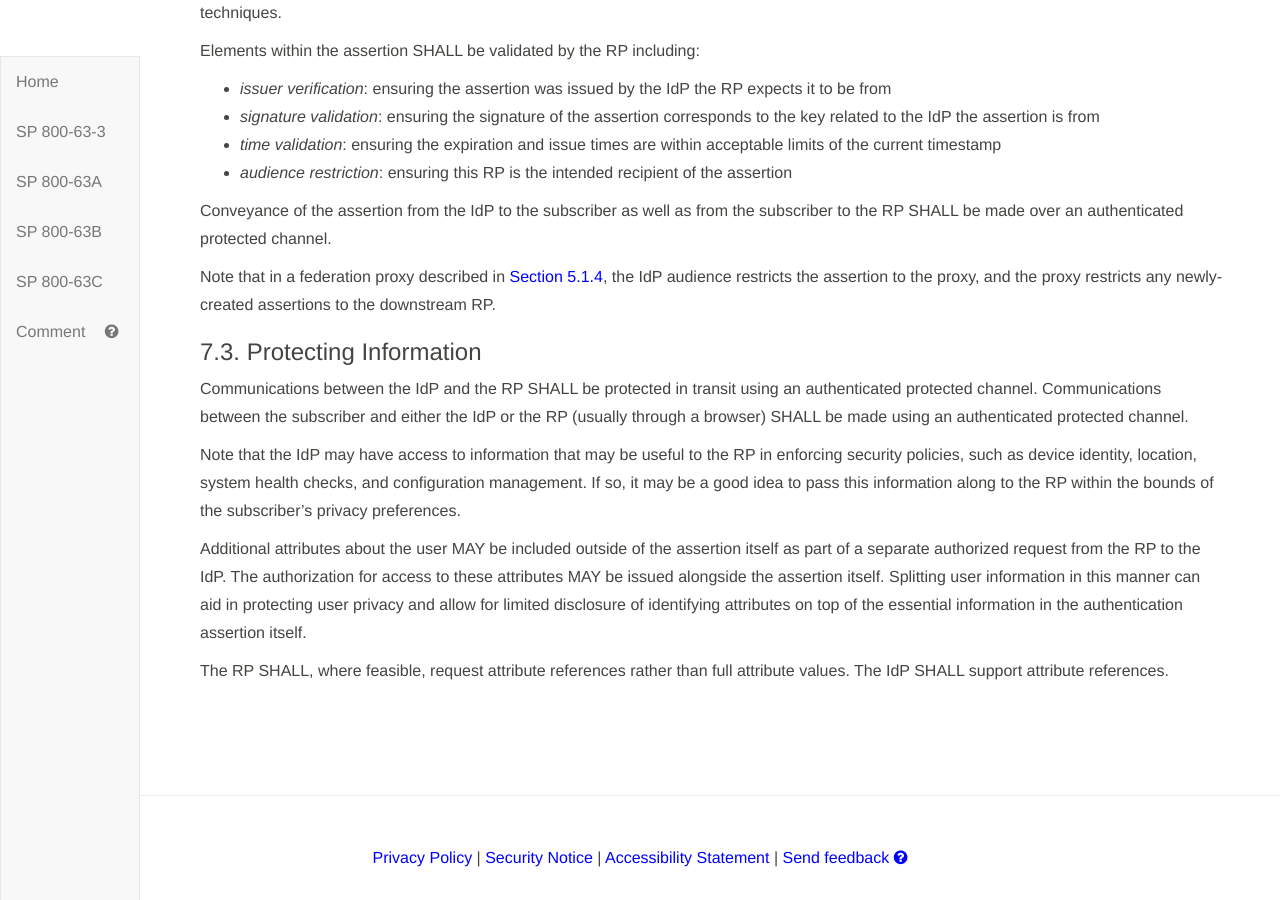
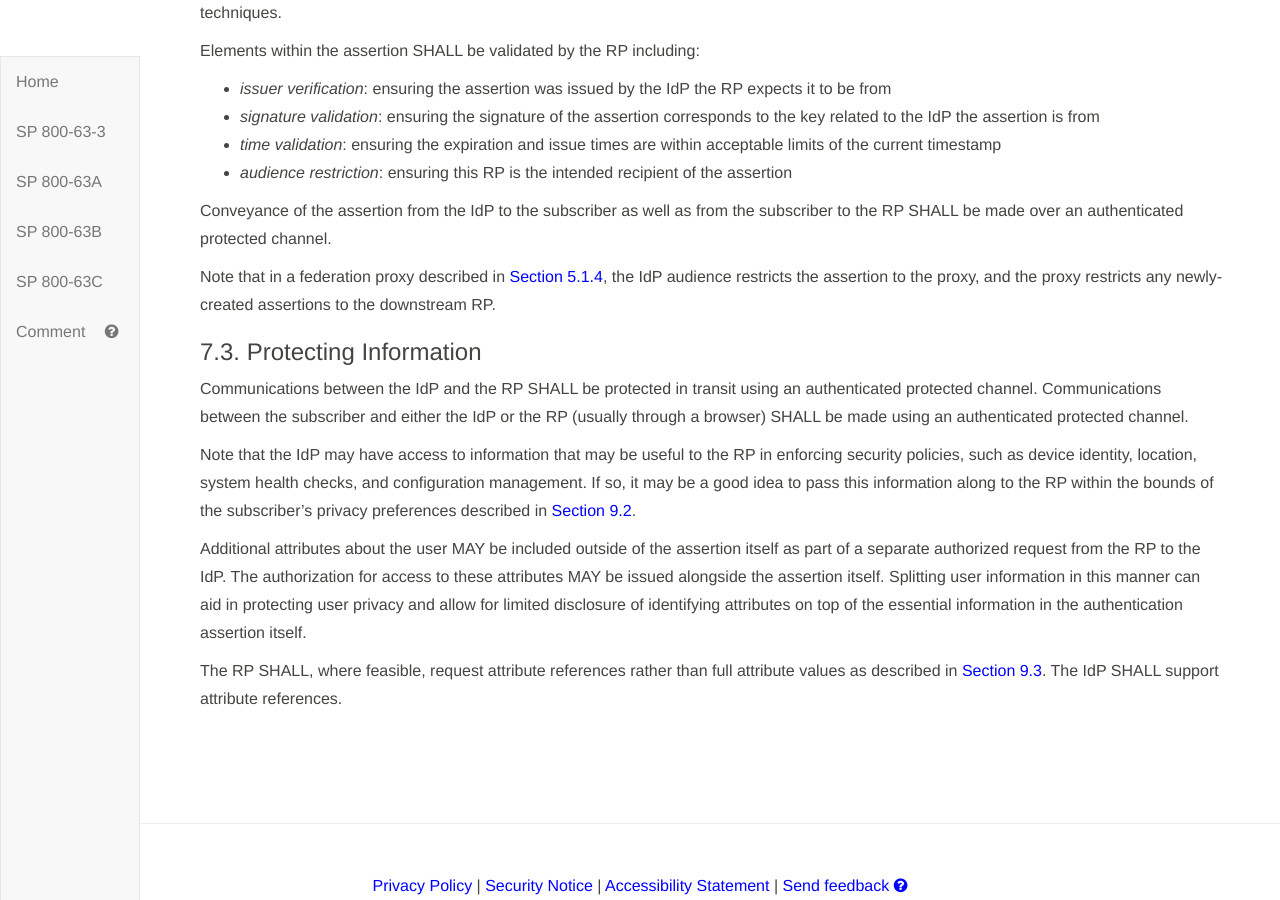
Before and after one commit to usnistgov/800-63-3, a Jekyll site: the page built from sp800-63c/sec7_presentation.md, in a window 1280 px wide and 900 px high, scrolled down 2433 px. Built offline with Jekyll 4.4.1, drawn with Linux system fonts in a browser that asks for light colours; our own code applies the rules of GitHub Pages for plain Markdown files; before the commit the page ends 3305 px from its top, so only the background shows below that.

Commit message:
Forward links re protecting information. Closes #927

```diff
--- a/sp800-63c/sec7_presentation.md
+++ b/sp800-63c/sec7_presentation.md
@@ -86,8 +86,8 @@ Note that in a federation proxy described in [Section 5.1.4](#proxied), the IdP
 
 Communications between the IdP and the RP SHALL be protected in transit using an authenticated protected channel. Communications between the subscriber and either the IdP or the RP (usually through a browser) SHALL be made using an authenticated protected channel.
 
-Note that the IdP may have access to information that may be useful to the RP in enforcing security policies, such as device identity, location, system health checks, and configuration management. If so, it may be a good idea to pass this information along to the RP within the bounds of the subscriber's privacy preferences.
+Note that the IdP may have access to information that may be useful to the RP in enforcing security policies, such as device identity, location, system health checks, and configuration management. If so, it may be a good idea to pass this information along to the RP within the bounds of the subscriber's privacy preferences described in [Section 9.2](#notice).
 
 Additional attributes about the user MAY be included outside of the assertion itself as part of a separate authorized request from the RP to the IdP. The authorization for access to these attributes MAY be issued alongside the assertion itself. Splitting user information in this manner can aid in protecting user privacy and allow for limited disclosure of identifying attributes on top of the essential information in the authentication assertion itself.
 
-The RP SHALL, where feasible, request attribute references rather than full attribute values. The IdP SHALL support attribute references.
+The RP SHALL, where feasible, request attribute references rather than full attribute values as described in [Section 9.3](#minimization). The IdP SHALL support attribute references.
```
